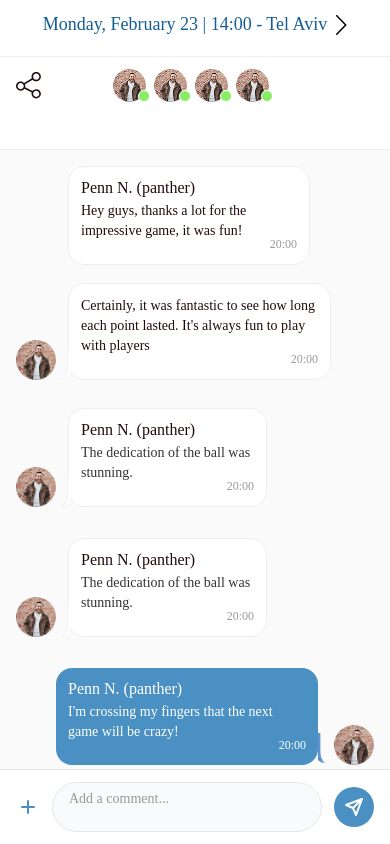
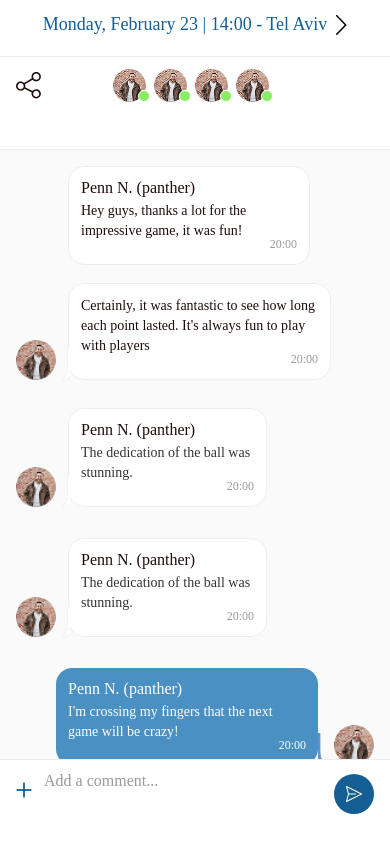
Before and after one commit to suckib/game-news-react-native-app, a React Native app: screen /Chat in a window 390 px wide. Built offline with nearby package versions, Linux system fonts and the light colour scheme.

Commit message:
chat bottom done

```diff
--- a/src/pages/chat.jsx
+++ b/src/pages/chat.jsx
@@ -226,17 +226,17 @@ const Chat = ({ navigation }) => {
       </ScrollView>
 
       {/* Input Area */}
-      <View className="bg-white px-4 py-3 border-t border-gray-200">
+      <View className="bg-white px-4 py-7 border-t border-[#eeeeee]">
         <View className="flex-row items-center">
-          <TouchableOpacity className="mr-3">
-            <Svg width="24" height="24" viewBox="0 0 24 24" fill="none">
-              <Path d="M12 6V18M6 12H18" stroke="#4A90C2" strokeWidth="2" strokeLinecap="round"/>
+          <TouchableOpacity className="mr-3 -mt-6">
+            <Svg width="16" height="16" viewBox="0 0 16 16" fill="none">
+              <Path d="M8.9834 0.51416V7.01416H15.4834V8.98096H8.9834V15.481H7.0166V8.98096H0.516602V7.01416H7.0166V0.51416H8.9834Z" fill="#145E94" stroke="white" strokeWidth="0.2"/>
             </Svg>
           </TouchableOpacity>
 
-          <View className="flex-1 flex-row items-center bg-gray-50 rounded-full px-4 py-2 border border-gray-200">
+          <View className="flex-1 flex-row items-center bg-white -mt-4">
             <TextInput
-              className="flex-1"
+              className="flex-1 -mt-2 py-2"
               placeholder="Add a comment..."
               placeholderTextColor="#999"
               value={message}
@@ -245,7 +245,7 @@ const Chat = ({ navigation }) => {
               style={{
                 fontFamily: 'Rubik',
                 fontWeight: '400',
-                fontSize: 14,
+                fontSize: 16,
                 color: '#333',
                 maxHeight: 100
               }}
@@ -253,11 +253,11 @@ const Chat = ({ navigation }) => {
           </View>
 
           <TouchableOpacity
-            className="ml-3 w-10 h-10 bg-[#4A90C2] rounded-full items-center justify-center"
+            className="ml-3 -mt-4 w-10 h-10 bg-[#145E94] rounded-full items-center justify-center"
             onPress={handleSendMessage}
           >
             <Svg width="20" height="20" viewBox="0 0 20 20" fill="none">
-              <Path d="M18 2L9 11M18 2L12 18L9 11M18 2L2 8L9 11" stroke="white" strokeWidth="2" strokeLinecap="round" strokeLinejoin="round"/>
+              <Path d="M2.18405 2.11207C2.2587 2.05108 2.34939 2.01297 2.44519 2.00233C2.541 1.99168 2.63784 2.00896 2.72405 2.05207L17.7241 9.55207C17.8073 9.59354 17.8773 9.65739 17.9262 9.73643C17.9751 9.81548 18.001 9.90661 18.001 9.99957C18.001 10.0925 17.9751 10.1837 17.9262 10.2627C17.8773 10.3418 17.8073 10.4056 17.7241 10.4471L2.72405 17.9471C2.63793 17.9902 2.54117 18.0076 2.44542 17.997C2.34968 17.9865 2.25901 17.9485 2.18433 17.8877C2.10965 17.8268 2.05414 17.7457 2.02446 17.654C1.99479 17.5624 1.99221 17.4641 2.01705 17.3711L3.98305 10.0001L2.01705 2.62907C1.99209 2.53597 1.99458 2.43764 2.02421 2.34591C2.05384 2.25419 2.10935 2.17298 2.18405 2.11207ZM4.88405 10.5001L3.27005 16.5561L16.3821 10.0001L3.26905 3.44407L4.88405 9.50007H11.5001C11.6327 9.50007 11.7598 9.55275 11.8536 9.64652C11.9474 9.74029 12.0001 9.86747 12.0001 10.0001C12.0001 10.1327 11.9474 10.2599 11.8536 10.3536C11.7598 10.4474 11.6327 10.5001 11.5001 10.5001H4.88405Z" fill="white"/>
             </Svg>
           </TouchableOpacity>
         </View>
```
